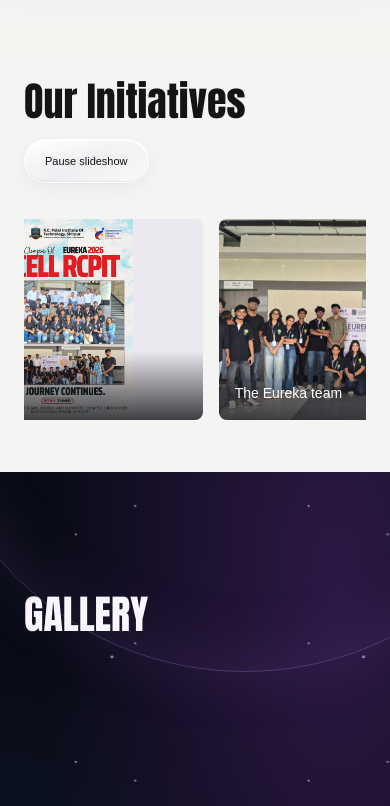
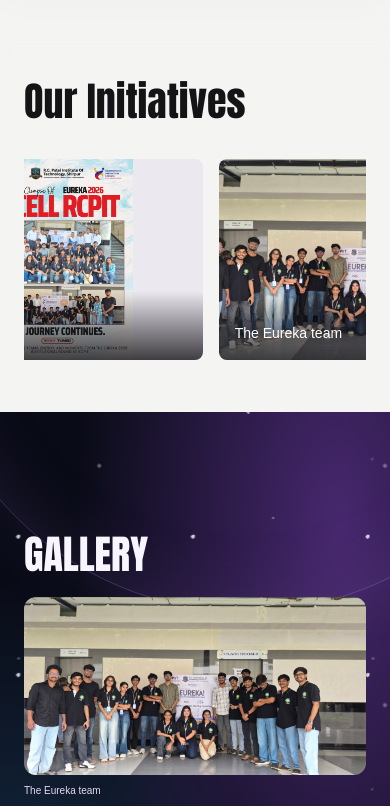
Before and after one commit to KrishnaBhadane/E-CELL, a React (Vite) app: page / in a window 390 px wide. Shown: the part 2740-3546 px from the top of the page. Built offline with nearby package versions, Linux system fonts and the light colour scheme; a web font is replaced by a local one.

Commit message:
Restore three-photo gallery groups and strengthen space motion

```diff
--- a/src/sections/Events.tsx
+++ b/src/sections/Events.tsx
@@ -1,3 +1,6 @@
+import { useEffect, useRef } from 'react';
+import { useReducedMotion } from '@/hooks/useReducedMotion';
+
 const events = [
   { title: 'Eureka 2026', image: '/assets/events/gallery-01.jpg', fit: 'contain' },
   { title: 'The Eureka team', image: '/assets/events/gallery-02.jpg' },
@@ -8,10 +11,9 @@ const events = [
 export default function Events() {
   const rail = useRef<HTMLDivElement>(null);
   const reduced = useReducedMotion();
-  const [paused, setPaused] = useState(false);
   useEffect(() => {
     const element = rail.current;
-    if (!element || reduced || paused) return;
+    if (!element || reduced) return;
     let visible = false;
     let resumeAt = 0;
     const observer = new IntersectionObserver(([entry]) => { visible = entry.isIntersecting; });
@@ -27,12 +29,11 @@ export default function Events() {
       element.scrollTo({ left: ((current % events.length) + 1) * step, behavior: 'smooth' });
     }, 3500);
     return () => { clearInterval(timer); observer.disconnect(); element.removeEventListener('pointerdown', postpone); element.removeEventListener('wheel', postpone); };
-  }, [paused, reduced]);
+  }, [reduced]);
   return (
     <section id="events" className="events" aria-labelledby="events-title" data-nav-tone="light">
       <div className="events-heading">
         <h2 id="events-title">Our Initiatives</h2>
-        {!reduced && <button className="glass-control glass-button" type="button" onClick={() => setPaused(value => !value)}>{paused ? 'Play slideshow' : 'Pause slideshow'}</button>}
       </div>
       <div ref={rail} className="events-gallery" role="region" aria-label="Our events" tabIndex={0}>
         {(reduced ? events : [...events, ...events]).map((event, index) => (
@@ -45,5 +46,3 @@ export default function Events() {
     </section>
   );
 }
-import { useEffect, useRef, useState } from 'react';
-import { useReducedMotion } from '@/hooks/useReducedMotion';
--- a/src/sections/Gallery.tsx
+++ b/src/sections/Gallery.tsx
@@ -1,8 +1,12 @@
+import { useEffect, useRef } from 'react';
+import { useReducedMotion } from '@/hooks/useReducedMotion';
+
 const photos = [
   { image: 'gallery-02.jpg', caption: 'The Eureka team' },
   { image: 'gallery-03.jpg', caption: 'DevSpark, together' },
   { image: 'gallery-09.jpg', caption: 'People behind the ideas' },
 ];
+const groups = [photos, [photos[2], photos[0], photos[1]]];
 
 export default function Gallery() {
   const root = useRef<HTMLElement>(null);
@@ -11,15 +15,15 @@ export default function Gallery() {
     const section = root.current;
     if (!section || reduced) return;
     const stage = section.querySelector<HTMLElement>('.gallery-stage')!;
-    const cards = section.querySelectorAll<HTMLElement>('figure');
+    const batches = section.querySelectorAll<HTMLElement>('.gallery-batch');
     let frame = 0;
     const draw = () => {
       frame = 0;
       const bounds = section.getBoundingClientRect();
       const height = stage.clientHeight;
       const progress = Math.max(0, Math.min(1, -bounds.top / (bounds.height - height)));
-      cards.forEach((card, i) => {
-        card.style.transform = `translateY(${(1.05 + i * 1.15 - progress * (photos.length * 1.15 + 1.2)) * height}px)`;
+      batches.forEach((batch, i) => {
+        batch.style.transform = `translateY(${(i - progress) * height}px)`;
       });
     };
     const schedule = () => { if (!frame) frame = requestAnimationFrame(draw); };
@@ -38,12 +42,10 @@ export default function Gallery() {
     <div className="space-drift" aria-hidden="true" />
     <div className="gallery-orbit" aria-hidden="true" />
     <h2 id="gallery-title">GALLERY</h2>
-    <div className="gallery-photos">{photos.map(photo => <figure key={photo.image}>
+    <div className="gallery-photos">{groups.map((group, index) => <div className="gallery-batch" key={index}>{group.map(photo => <figure key={photo.image}>
       <img src={`/assets/events/${photo.image}`} alt={photo.caption} loading="lazy" decoding="async" width="1200" height="675" />
       <figcaption>{photo.caption}</figcaption>
-    </figure>)}</div>
+    </figure>)}</div>)}</div>
     </div>
   </section>;
 }
-import { useEffect, useRef } from 'react';
-import { useReducedMotion } from '@/hooks/useReducedMotion';
--- a/src/styles/gallery.css
+++ b/src/styles/gallery.css
@@ -1,19 +1,28 @@
-.space-gallery { position: relative; height: 500svh; background: #090b16; color: #f9f5ff; }
+.space-gallery { position: relative; height: 300svh; background: #090b16; color: #f9f5ff; }
 .gallery-stage { position: sticky; top: 0; height: 100svh; overflow: hidden; isolation: isolate; padding: 120px var(--gutter) 0; }
-.space-drift { position: absolute; inset: -10%; z-index: -2; background: radial-gradient(ellipse at 80% 20%, #52257580, transparent 55%), radial-gradient(ellipse at 10% 90%, #203c6680, transparent 50%), #090b16; animation: nebula-drift 45s ease-in-out infinite alternate; }
-.space-drift::after { content: ''; position: absolute; inset: -5%; opacity: .65; background-image: radial-gradient(1px 1px at 15% 20%, white 99%, transparent), radial-gradient(1.5px 1.5px at 70% 60%, #d9c8ff 99%, transparent), radial-gradient(1px 1px at 45% 85%, white 99%, transparent); background-size: 173px 137px, 251px 197px, 311px 227px; animation: stars-drift 60s linear infinite alternate; }
-.space-drift, .space-drift::after { animation-play-state: paused; }
-.space-active .space-drift, .space-active .space-drift::after { animation-play-state: running; }
-.gallery-orbit { position: absolute; z-index: -1; width: 650px; height: 650px; top: -450px; right: -180px; border-radius: 50%; border: 1px solid #bd97ff45; box-shadow: 0 0 70px #9168c71a, inset 0 0 80px #9966c72a; }
+.space-drift { position: absolute; inset: -20%; z-index: 0; pointer-events: none; background: radial-gradient(ellipse at 75% 25%, #713baa99, transparent 45%), radial-gradient(ellipse at 15% 80%, #28649299, transparent 45%), #090b16; animation: nebula-drift 28s ease-in-out infinite alternate; }
+.space-drift::before, .space-drift::after { content: ''; position: absolute; inset: -15%; background-image: radial-gradient(2px 2px at 15% 20%, #fff 90%, transparent), radial-gradient(1.5px 1.5px at 70% 60%, #d9c8ff 90%, transparent), radial-gradient(1px 1px at 45% 85%, #fff 90%, transparent); background-size: 173px 137px, 251px 197px, 311px 227px; animation: stars-drift 24s linear infinite alternate; }
+.space-drift::before { opacity: .35; background-size: 283px 237px, 351px 297px, 411px 327px; animation-duration: 40s; animation-direction: alternate-reverse; }
+.space-drift::after { opacity: .8; }
+.space-drift, .space-drift::before, .space-drift::after { animation-play-state: paused; }
+.space-active .space-drift, .space-active .space-drift::before, .space-active .space-drift::after { animation-play-state: running; }
+.gallery-orbit { position: absolute; z-index: 0; width: 650px; height: 650px; top: -450px; right: -180px; border-radius: 50%; border: 1px solid #bd97ff45; box-shadow: 0 0 70px #9168c71a, inset 0 0 80px #9966c72a; pointer-events: none; }
 .space-gallery h2 { font: 400 clamp(40px, 5vw, 76px)/1.1 var(--display); position: relative; z-index: 2; }
-.gallery-photos { position: absolute; inset: 0; }
-.gallery-photos figure { position: absolute; top: 0; left: 50%; width: min(76%, 800px); margin: 0 0 0 max(-38%, -400px); transform: translateY(110svh); }
-.gallery-photos img { display: block; width: 100%; max-height: 65svh; object-fit: contain; border-radius: 12px; }
-.gallery-photos figcaption { font-size: 12px; padding-top: 12px; color: #e6d8f5; text-align: center; }
-@keyframes nebula-drift { to { transform: translate3d(3%, -3%, 0) scale(1.05); } }
-@keyframes stars-drift { to { transform: translate3d(-4%, 6%, 0); } }
+.gallery-photos { position: absolute; inset: 0; z-index: 1; }
+.gallery-batch { position: absolute; top: 220px; left: var(--gutter); right: var(--gutter); height: calc(100svh - 260px); display: grid; grid-template-columns: 1.4fr 1fr; grid-template-rows: 1fr 1fr; gap: 20px; }
+.gallery-batch + .gallery-batch { transform: translateY(100svh); }
+.gallery-batch figure { margin: 0; min-height: 0; min-width: 0; display: flex; flex-direction: column; gap: 8px; }
+.gallery-batch figure:first-child { grid-row: span 2; }
+.gallery-batch img { display: block; width: 100%; height: 0; flex: 1; min-height: 0; object-fit: cover; border-radius: 12px; }
+.gallery-batch figcaption { font-size: 12px; color: #e6d8f5; }
+@keyframes nebula-drift { to { transform: translate3d(8%, -6%, 0) scale(1.08); } }
+@keyframes stars-drift { to { transform: translate3d(-12%, 10%, 0); } }
 .gallery-static { height: auto; }
 .gallery-static .gallery-stage { position: relative; height: auto; padding-bottom: 48px; }
 .gallery-static .gallery-photos { position: relative; display: grid; gap: 30px; margin-top: 30px; }
-.gallery-static .gallery-photos figure { position: static; width: 100%; margin: 0; transform: none !important; }
-@media (max-width: 760px) { .gallery-photos figure { width: 88%; margin-left: -44%; } }
+.gallery-static .gallery-batch { position: static; height: 65svh; transform: none !important; }
+@media (max-width: 760px) {
+  .gallery-batch { top: 185px; height: calc(100svh - 215px); grid-template-columns: 1fr; grid-template-rows: repeat(3, 1fr); gap: 12px; }
+  .gallery-batch figure:first-child { grid-row: auto; }
+  .gallery-batch figcaption { font-size: 10px; }
+}
```
Also changed, not shown: 2 other files (tests, documents, lock files or other folders).
